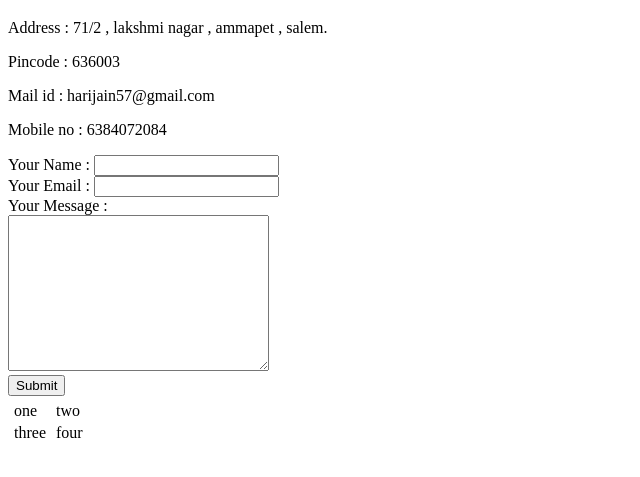
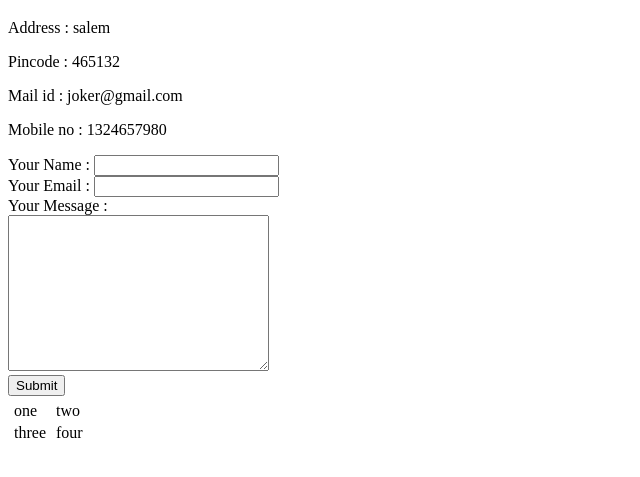
Before and after one commit to Hari1307/Html-Project, a plain HTML site: page contact.html in a window 1280 px wide. Shown: the part 61-538 px from the top of the page, without its empty margins (0-640 px from the left). Drawn offline with Linux system fonts and the light colour scheme.

Commit message:
changes in the contact page

```diff
--- a/contact.html
+++ b/contact.html
@@ -8,10 +8,10 @@
 </head>
 <body>
     <h1>My Contact Details : </h1>
-    <p>Address : 71/2 , lakshmi nagar , ammapet , salem.</p>
-    <p>Pincode : 636003</p>
-    <p>Mail id : harijain57@gmail.com</p>
-    <p>Mobile no : 6384072084</p>
+    <p>Address : salem</p>
+    <p>Pincode : 465132</p>
+    <p>Mail id : joker@gmail.com</p>
+    <p>Mobile no : 1324657980</p>
 
 
     <!-- here the mailto is used to send the mail when the user clicks the submit button and it will send all teh data that is collected from the form like in this case the
```
Also changed, not shown: hobbies.html (+1 -0 lines), index.html (+1 -1 lines).
